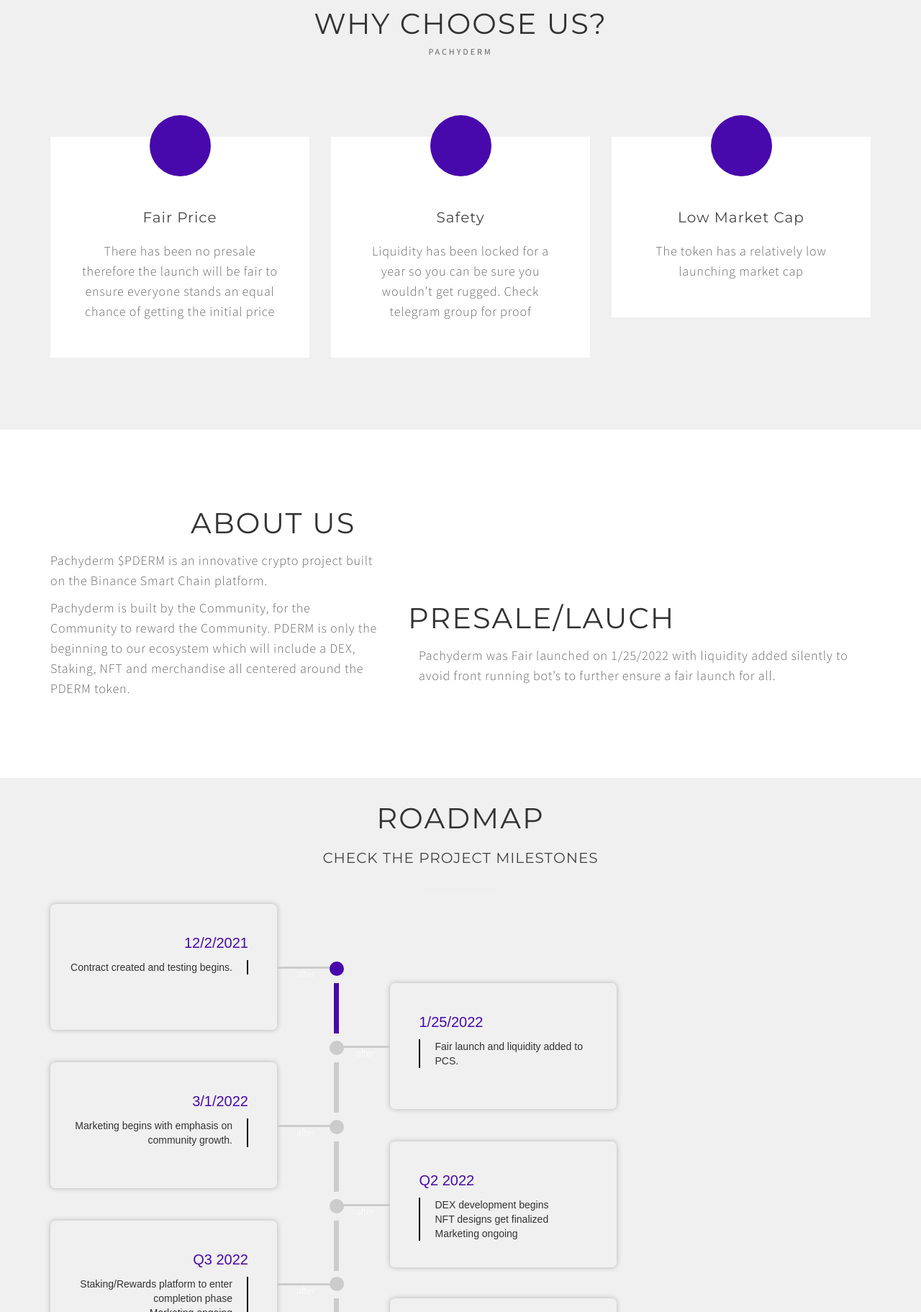
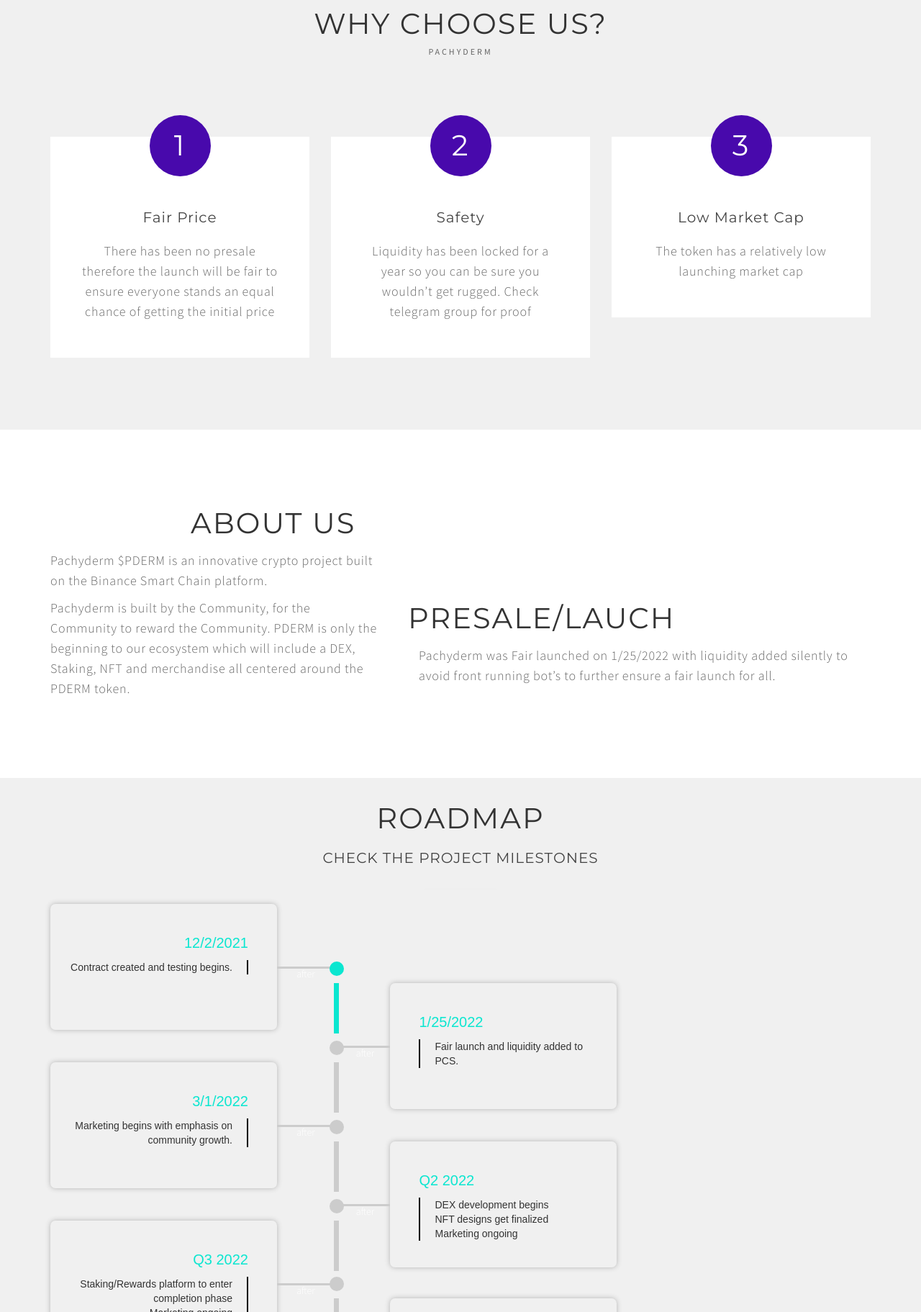
Before and after one commit to XLC10R/XLC10R.github.io, a plain HTML site: page index.html in a window 1280 px wide. Shown: the part 977-2800 px from the top of the page at 72% size. Drawn offline with Linux system fonts and the light colour scheme.

Commit message:
Minor changes

```diff
--- a/css/style.css
+++ b/css/style.css
@@ -232,7 +232,7 @@ section.roadmap .box.right:after{content:'after';width:70px;height:3px;backgroun
   section.roadmap .box.left.fourth{top:24px !important}}
 
   section.roadmap span.heading{font-family: Arial, Helvetica !important;font-size:20px;top:-4px}
-section.roadmap .green{color:rgb(72, 9, 172);}
+section.roadmap .green{color:#0be6d0;}
 section.roadmap .dots{width:50% !important}
 section.roadmap .dots.pull-right{margin-right:50px !important}
 section.roadmap .dots.pull-right span{position:relative;right:-50px !important}
@@ -251,8 +251,8 @@ section.roadmap .milestones span{font-family: Arial, Helvetica !important;}
     section.roadmap .lines.fourth{top:93px}
     section.roadmap .roadmap-line{background:#ccc;width:7px;height:70px;position:relative;margin-top:40px}section.roadmap .roadmap-line.higher{height:135px}
     section.roadmap .roadmap-line:after{content:"";width:200px;width:20px;height:20px;border-radius:50%;position:absolute;top:-30px;left:-6px;color:#fff;text-align:center;z-index:2}
-    section.roadmap .roadmap-line.active{background:rgb(72, 9, 172)!important}
-    section.roadmap .roadmap-line.active:after{background:rgb(72, 9, 172)!important}
+    section.roadmap .roadmap-line.active{background:#0be6d0!important}
+    section.roadmap .roadmap-line.active:after{background:#0be6d0!important}
     section.roadmap .roadmap-line:after{background:#ccc!important}
 }
 
@@ -286,6 +286,10 @@ section.roadmap .milestones span{font-family: Arial, Helvetica !important;}
 
 .adj{
   margin-top: -5vw;
+}
+
+.feature-num{
+  margin-top: 20px;
 }
 
 /* Navigation section */
--- a/index.html
+++ b/index.html
@@ -54,7 +54,7 @@
     <div class="collapse navbar-collapse">
       <ul class="nav navbar-nav navbar-right">
         <li><a href="#top" class="smoothScroll">Home</a></li>
-        <li><a href="#feature" class="smoothScroll">Our Features</a></li>
+        <li><a href="#feature" class="smoothScroll">Why Us</a></li>
         <li><a href="#about" class="smoothScroll">About</a></li>
         <li><a href="#roadmap" class="smoothScroll">Roadmap</a></li>
         <li><a href="#team" class="smoothScroll">Team</a></li>
@@ -122,6 +122,7 @@
       <div class="col-md-4 col-sm-6 wow fadeInUp" data-wow-delay="0.3s">
         <div class="feature-thumb">
           <div class="feature-icon">
+            <h2 class="feature-num" style="color: white;">1</h2>
           </div>
           <h3>Fair Price</h3>
           <p>There has been no presale therefore the launch will be fair to ensure everyone stands an equal chance of getting the initial price </p>
@@ -131,6 +132,7 @@
       <div class="col-md-4 col-sm-6 wow fadeInUp" data-wow-delay="0.6s">
         <div class="feature-thumb">
           <div class="feature-icon">
+            <h2 class="feature-num" style="color: white;">2</h2>
           </div>
           <h3>Safety</h3>
           <p>Liquidity has been locked for a year so you can be sure you wouldn’t get rugged. Check telegram group for proof </p>
@@ -140,7 +142,7 @@
       <div class="col-md-4 col-sm-6 wow fadeInUp" data-wow-delay="0.9s">
         <div class="feature-thumb">
           <div class="feature-icon">
-
+            <h2 class="feature-num" style="color: white;">3</h2>
           </div>
            <h3>Low Market Cap</h3>
            <p>The token has a relatively low launching market cap</p>
@@ -352,9 +354,7 @@
             <div class="team-details text-center">
 
               <div class="socials mt-20 wow fadeInUp" data-wow-delay="0.5s">
-                <a href="#"><i class="fa fa-facebook"></i></a>
-                <a href="https://twitter.com/BCbillions"><i class="fa fa-twitter"></i></a>
-                <a href="#"><i class="fa fa-envelope"></i></a>
+                <a href="#"><i class="fa fa-twitter"></i></a>
               </div>
             </div>
           </div>
@@ -373,9 +373,7 @@
             <div class="team-details text-center">
 
               <div class="socials mt-20 wow fadeInUp" data-wow-delay="0.5s">
-                <a href="#"><i class="fa fa-facebook"></i></a>
-                <a href="#"><i class="fa fa-twitter"></i></a>
-                <a href="#"><i class="fa fa-envelope"></i></a>
+                <a href="https://twitter.com/BCbillions"><i class="fa fa-twitter"></i></a>
               </div>
             </div>
           </div>
```
